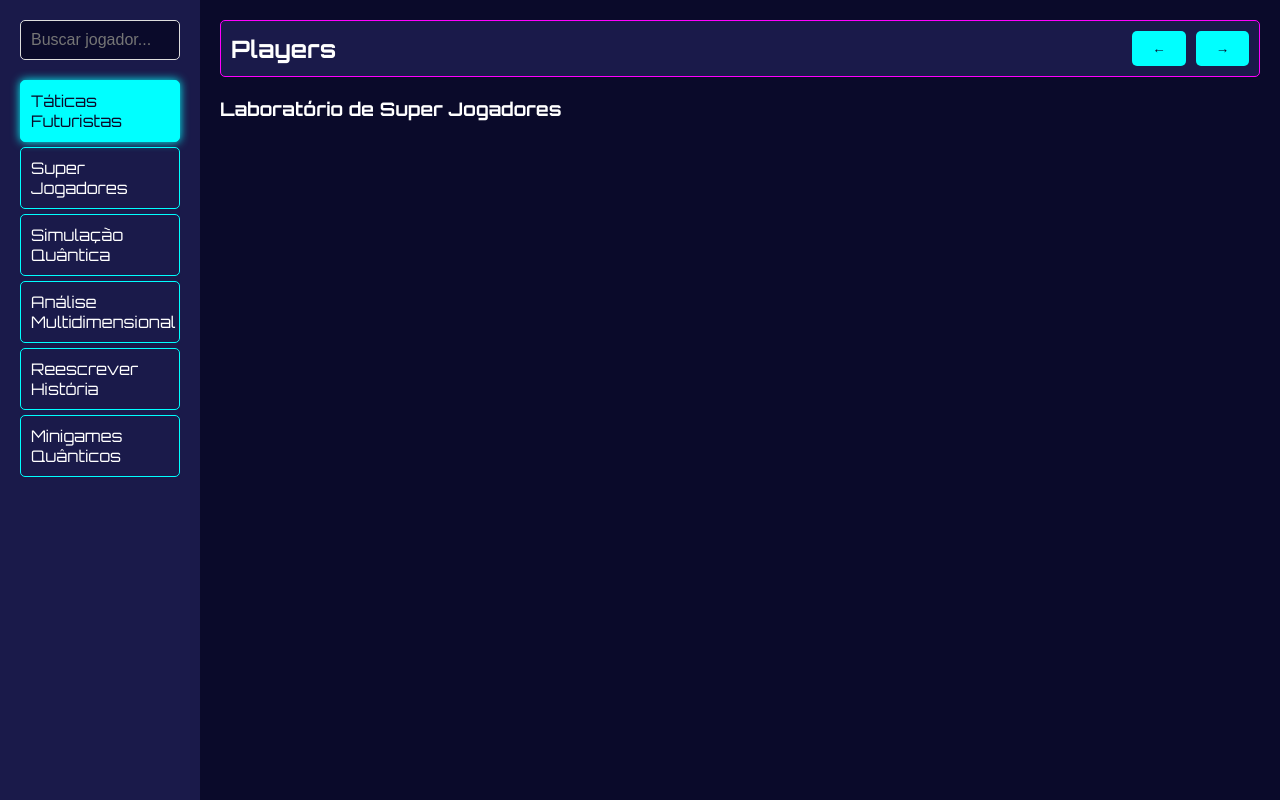
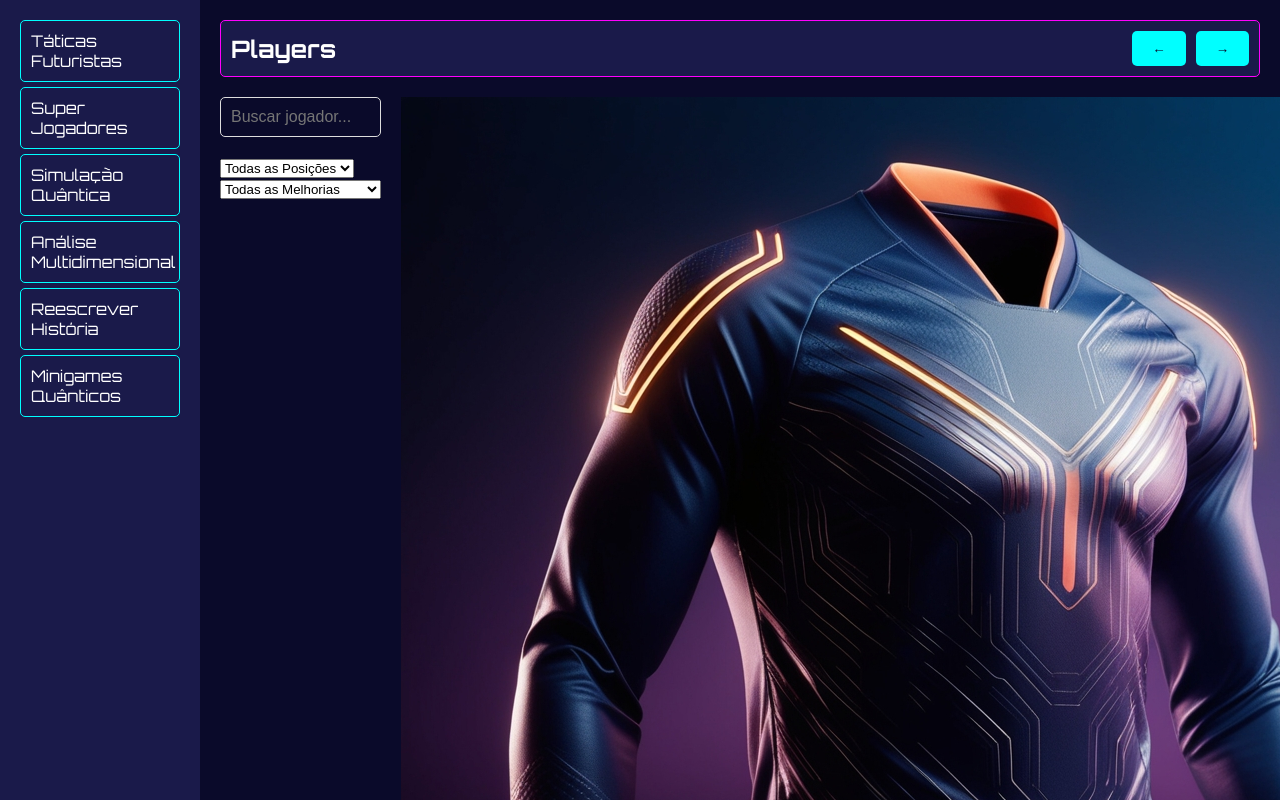
Before and after one commit to MatheusCS10/Futebol-Futurista, a plain HTML site: page index.html in a window 1280 px wide. Both pictures are taken after a click on the element "Super Jogadores". Drawn offline with Linux system fonts and the light colour scheme.

Commit message:
Update index.html

```diff
--- a/index.html
+++ b/index.html
@@ -4,7 +4,7 @@
 <head>
     <meta charset="UTF-8">
     <meta name="viewport" content="width=device-width, initial-scale=1.0">
-    <title>Futebol Quântico do Futuro</title>
+    <title>Futebol Quântico</title>
     <link href="https://fonts.googleapis.com/css2?family=Orbitron:wght@400;700&display=swap" rel="stylesheet">
     <link rel="stylesheet" href="styles.css">
 </head>
@@ -12,27 +12,13 @@
 <body>
     <div class="container">
         <div class="sidebar">
-            <input type="text" id="player-search" class="search-box" placeholder="Buscar jogador...">
-            <div class="sidebar-item active" onclick="showTab('tactics')">
-                Táticas Futuristas
+            <div class="sidebar-item" onclick="showTab('tactics')">Táticas Futuristas</div>
+            <div class="sidebar-item" onclick="showTab('players')">Super Jogadores</div>
+            <div class="sidebar-item" onclick="showTab('simulation')">Simulação Quântica</div>
+            <div class="sidebar-item" onclick="showTab('analysis')">Análise Multidimensional</div>
+            <div class="sidebar-item" onclick="showTab('history')">Reescrever História</div>
+            <div class="sidebar-item" onclick="showTab('minigames')">Minigames Quânticos</div>
         </div>
-            <div class="sidebar-item" onclick="showTab('players')">
-                Super Jogadores
-            </div>
-            <div class="sidebar-item" onclick="showTab('simulation')">
-                Simulação Quântica
-            </div>
-            <div class="sidebar-item" onclick="showTab('analysis')">
-                Análise Multidimensional
-            </div>
-            <div class="sidebar-item" onclick="showTab('history')">
-                Reescrever História
-            </div>
-            <div class="sidebar-item" onclick="showTab('minigames')">
-                Minigames Quânticos
-            </div>
-        </div>
-
         <div class="main-content">
             <div class="top-bar">
                 <h2 id="current-tab">Táticas Futuristas</h2>
@@ -41,10 +27,10 @@
                     <button onclick="navigate(1)">→</button>
                 </div>
             </div>
-
             <div id="tactics-tab" class="content-area">
                 <div class="field-container">
                     <div id="soccer-field" class="soccer-field"></div>
+                </div>
                 <div class="controls">
                     <button onclick="changeFormation('4-3-3')">4-3-3 Clássico</button>
                     <button onclick="changeFormation('3-4-3')">3-4-3 Ofensivo</button>
@@ -64,44 +50,54 @@
                     </select>
                 </div>
             </div>
-                <div id="player-list" class="player-list"></div>
+            <div id="players-tab" class="content-area hidden">
+                <div class="player-controls">
+                    <input type="text" id="player-search" placeholder="Buscar jogador..." class="search-box">
+                    <select id="position-filter" class="filter-select">
+                        <option value="">Todas as Posições</option>
+                        <option value="GK">Goleiro</option>
+                        <option value="DEF">Defensor</option>
+                        <option value="MID">Meio-campo</option>
+                        <option value="FWD">Atacante</option>
+                    </select>
+                    <select id="enhancement-filter" class="filter-select">
+                        <option value="">Todas as Melhorias</option>
+                    </select>
                 </div>
-
-            <div id="players-tab" class="content-area hidden">
-                <h3>Laboratório de Super Jogadores</h3>
-                <div id="player-list"></div>
-                <div id="player-details" class="hidden">
-                    <h4 id="player-name"></h4>
+                <div class="player-gallery"></div>
+                <div class="player-details hidden">
+                    <h3 id="player-name"></h3>
                     <img id="player-photo" src="" alt="Foto do jogador">
                     <p id="player-role"></p>
                     <p id="player-description"></p>
+                    <div id="player-stats"></div>
                     <p id="player-enhancements"></p>
+                    <div class="player-timeline"></div>
+                    <div class="enhancement-simulator">
+                        <h4>Simulador de Melhorias</h4>
+                        <div id="enhancement-sliders"></div>
                     </div>
                 </div>
-
+            </div>
             <div id="simulation-tab" class="content-area hidden">
                 <h3>Simulação Quântica de Jogo</h3>
                 <button onclick="simulateQuantumMatch()">Iniciar Simulação Quântica</button>
                 <div id="match-simulation"></div>
             </div>
-
             <div id="analysis-tab" class="content-area hidden">
                 <h3>Análise de Desempenho Multidimensional</h3>
                 <div id="performance-analysis"></div>
             </div>
-
             <div id="history-tab" class="content-area hidden">
                 <h3>Reescrever a História do Futebol</h3>
                 <div id="history-rewrite"></div>
             </div>
-
             <div id="minigames-tab" class="content-area hidden">
                 <h3>Minigames Quânticos</h3>
-                <!-- O conteúdo do minigame será inserido aqui pelo JavaScript -->
+                <div id="quantum-penalty-game"></div>
             </div>
         </div>
     </div>
-
     <script src="script.js"></script>
 </body>
 
```
Lines whose indentation alone changed are shown as unchanged.
